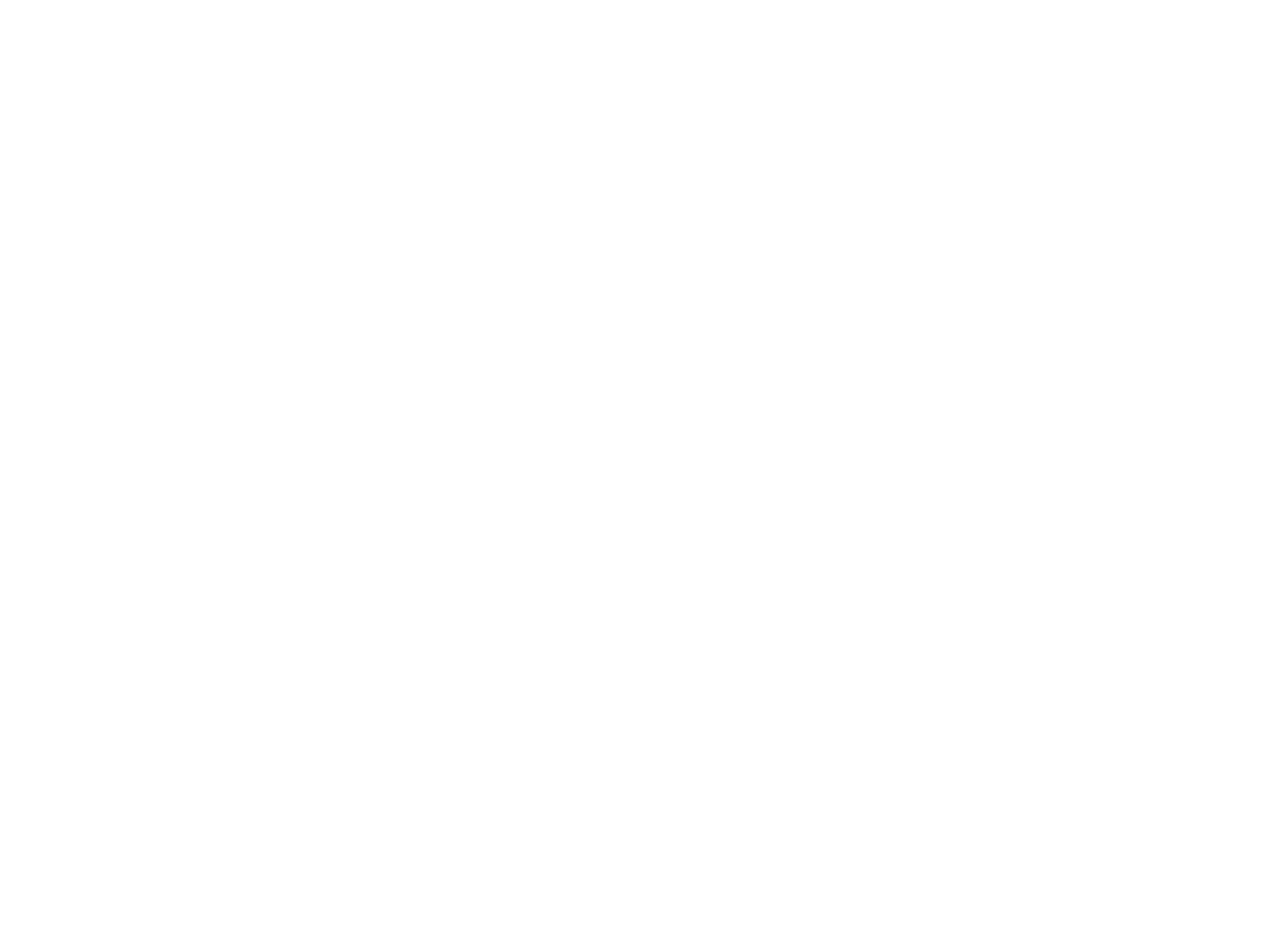
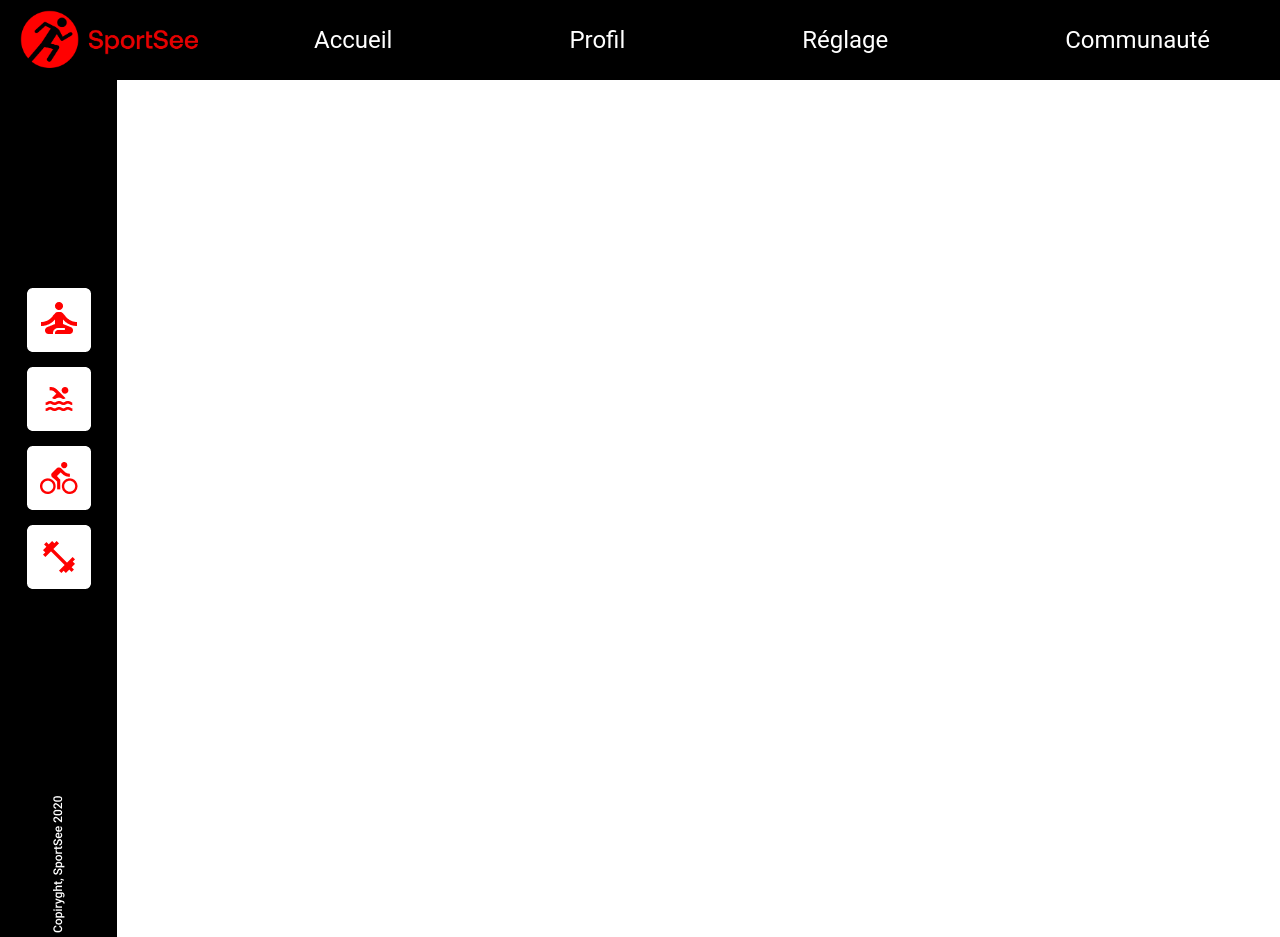
Before and after one commit to sousouben/Mouatakide_Souad_p12_112022, a React (Create React App) app in the folder frontend/: page / in a window 1280 px wide. Before the commit the page ends 800 px from the top, so only its background shows below. Built offline with nearby package versions, Linux system fonts and the light colour scheme.

Commit message:
création des barres vertical et horizontal et installation de recharts

```diff
--- a/frontend/package.json
+++ b/frontend/package.json
@@ -11,6 +11,7 @@
     "react-router": "^6.4.3",
     "react-router-dom": "^6.4.3",
     "react-scripts": "5.0.1",
+    "recharts": "^2.1.16",
     "web-vitals": "^2.1.4"
   },
   "scripts": {
--- a/frontend/src/App.jsx
+++ b/frontend/src/App.jsx
@@ -1,8 +1,19 @@
 import React from "react";
-import "./styles/index.css";
+import { BrowserRouter, Route, Routes } from "react-router-dom";
+import Home from "./pages/Home";
+import NavHorizontal from "./componants/nav/horizontal/NavHorizontal";
+import NavVertical from "./componants/nav/vertical/NavVertical";
 
 const App = () => {
-  return <div></div>;
+  return (
+    <BrowserRouter>
+      <NavHorizontal />
+      <NavVertical />
+      <Routes>
+        <Route path="/user/:id" element={<Home />} />
+      </Routes>
+    </BrowserRouter>
+  );
 };
 
 export default App;
--- /dev/null
+++ b/frontend/src/componants/nav/horizontal/NavHorizontal.css
@@ -0,0 +1,24 @@
+.horizon {
+  height: 80px;
+  width: 100%;
+  background-color: var(--noir);
+}
+.horizon header {
+  display: flex;
+  height: 100%;
+  justify-content: space-between;
+  align-items: center;
+}
+.horizon img {
+  width: 178px;
+  height: 60.93px;
+  margin-left: 20px;
+}
+nav {
+  display: flex;
+  justify-content: space-between;
+  color: var(--blanc);
+  font-size: 24px;
+  width: 70%;
+  margin-right: 70px;
+}
--- a/frontend/src/componants/nav/horizontal/NavHorizontal.jsx
+++ b/frontend/src/componants/nav/horizontal/NavHorizontal.jsx
@@ -1,7 +1,21 @@
 import React from "react";
+import logo from "../../../assets/logo/logo.png";
+import "./NavHorizontal.css";
 
-const NavHorizontal = () => {
-  return <div></div>;
-};
+function NavHorizontal() {
+  return (
+    <div className="horizon">
+      <header>
+        <img src={logo} alt="logo SportSee" />
+        <nav>
+          <p> Accueil </p>
+          <p> Profil </p>
+          <p> Réglage </p>
+          <p> Communauté </p>
+        </nav>
+      </header>
+    </div>
+  );
+}
 
 export default NavHorizontal;
--- /dev/null
+++ b/frontend/src/componants/nav/vertical/NavVertical.css
@@ -0,0 +1,17 @@
+.vertical {
+  display: flex;
+  flex-direction: column;
+  align-items: center;
+  height: 857px;
+  width: 117px;
+  background-color: var(--noir);
+}
+.navIcone {
+  display: flex;
+  width: 64px;
+  height: 316px;
+  flex-direction: column;
+  justify-content: space-around;
+  margin-top: 200px;
+  margin-bottom: 200px;
+}
--- a/frontend/src/componants/nav/vertical/NavVertical.jsx
+++ b/frontend/src/componants/nav/vertical/NavVertical.jsx
@@ -1,7 +1,23 @@
 import React from "react";
+import "./NavVertical.css";
+import yoga from "../../../assets/images/yoga.png";
+import natation from "../../../assets/images/natation.png";
+import velo from "../../../assets/images/velo.png";
+import altere from "../../../assets/images/alteres.png";
+import copy from "../../../assets/images/copiryght.png";
 
-const NavVertical = () => {
-  return <div></div>;
-};
+function NavVertical() {
+  return (
+    <div className="vertical">
+      <section className="navIcone">
+        <img src={yoga} alt="icone yoga" />
+        <img src={natation} alt="icone natation" />
+        <img src={velo} alt="icone vélo" />
+        <img src={altere} alt="icone altère" />
+      </section>
+      <img className="copy" src={copy} alt="copiryght SportSee" />
+    </div>
+  );
+}
 
 export default NavVertical;
--- a/frontend/src/index.js
+++ b/frontend/src/index.js
@@ -1,6 +1,7 @@
 import React from "react";
 import ReactDOM from "react-dom/client";
 import App from "./App";
+import "./styles/index.css";
 
 const root = ReactDOM.createRoot(document.getElementById("root"));
 root.render(
```
Also changed, not shown: 1 other file (tests, documents, lock files or other folders).
